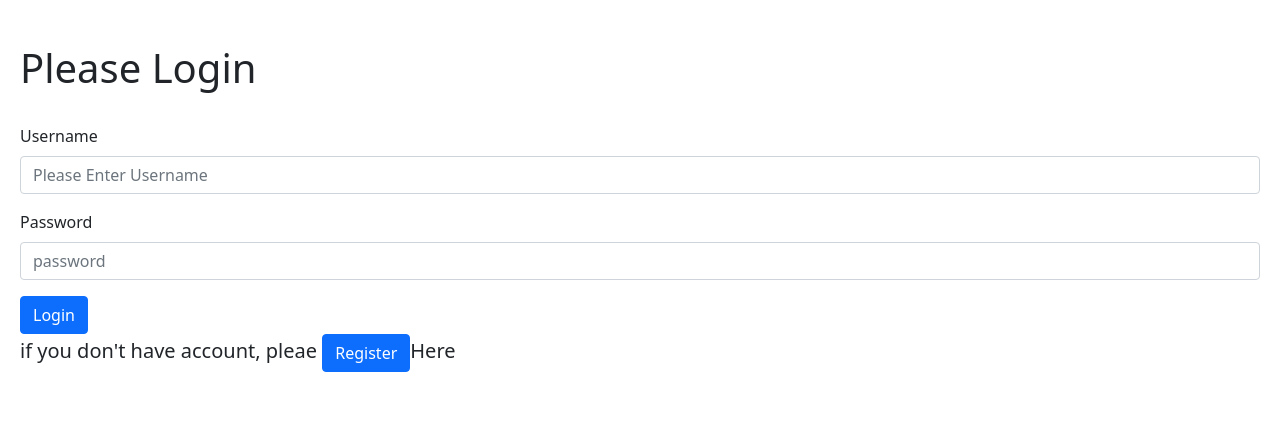
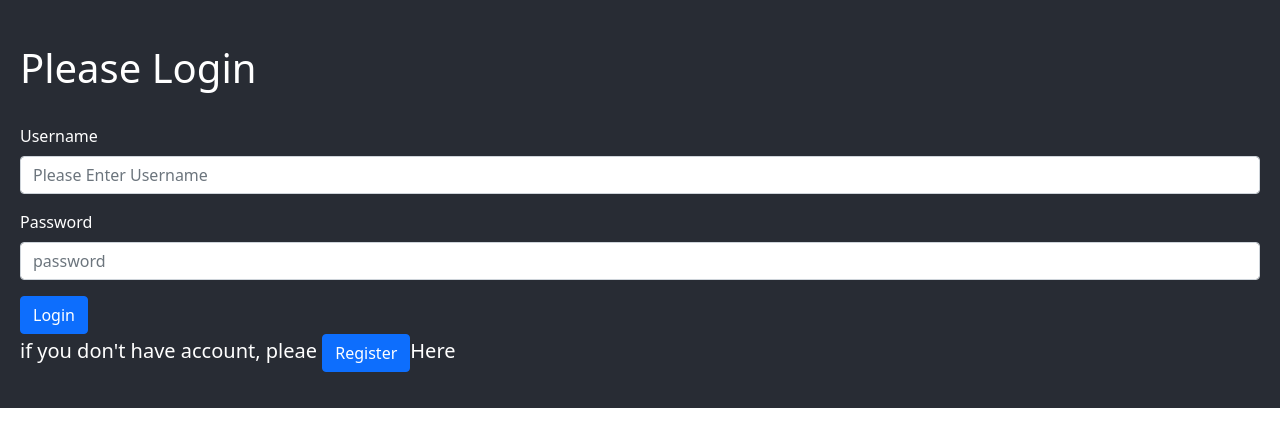
Before and after one commit to meqdadslh/myblogfrontend, a React (Create React App) app: page / in a window 1280 px wide. Shown: the top 446 px of the page. Built offline with nearby package versions, Linux system fonts and the light colour scheme.

Commit message:
some style added

```diff
--- a/src/App.css
+++ b/src/App.css
@@ -1,4 +1,6 @@
 .App {
   text-align: left;
   padding: 20px;
+  background-color: #282c34;
+  color: white;
 }
```
